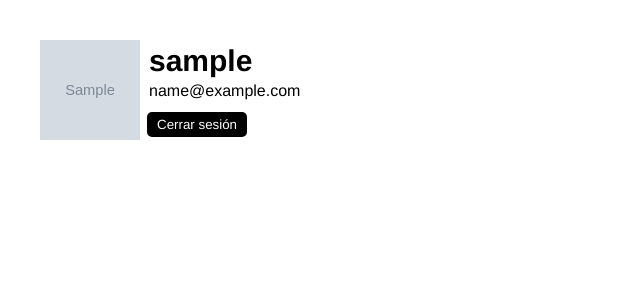
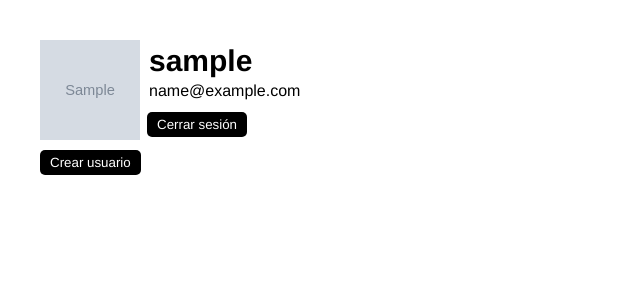
Before and after one commit to fvameric/php_login, a PHP site: page /profileAdmin.php?id=1 in a window 1280 px wide. Shown: the top 300 px of the page, without its empty margins (0-640 px from the left). Run offline with PHP 8.4, Linux system fonts and the light colour scheme; tables that the repository leaves empty or names only in its code hold one stand-in row (values such as "Sample post"); grey boxes marked "Sample" are stand-in pictures.

Commit message:
Primeros pasos crear usuario

```diff
--- a/profileAdmin.php
+++ b/profileAdmin.php
@@ -40,7 +40,7 @@
         </div>
     </div>
 </body>
-</html>
+
 
 <?php if ($user->getAdmin() == 1) { ?>
     <hr>
@@ -81,3 +81,11 @@
         <?php } ?>
     </div>
 <?php } ?>
+
+<div class="lista-usuarios-crear">
+    <form method="POST" action="crear_users.php">
+        <input type="hidden" name="id_admin" value="<?php echo $id ?>"/>
+        <input type="submit" name="crear" id="crear" value="Crear usuario"/>
+    </form>
+</div>
+</html>
--- a/styles.css
+++ b/styles.css
@@ -141,6 +141,20 @@ button:focus{
     width: 400px;
 }
 
+.lista-usuarios-crear input {
+    background-color: black;
+    border-radius: 5px;
+    border: 0px;
+    color: white;
+    cursor: pointer;
+    padding: 5px 10px;
+    margin-top: 10px;
+}
+
+.lista-usuarios-crear input:hover {
+    background-color: #3e4144;
+}
+
 /* Login */
 
 .loginError button {
```
Also changed, not shown: crear_users.php (added, +13 -0 lines).
